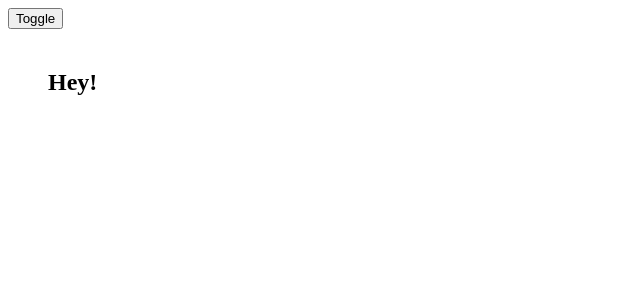
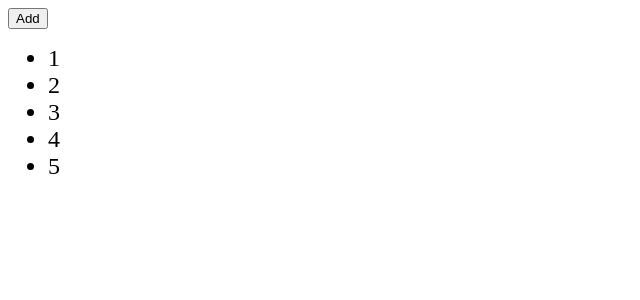
Before and after one commit to BarneyMayerson/07-animation, a Vue app: page / in a window 1280 px wide. Shown: the top 300 px of the page, without its empty margins (0-640 px from the left). Built offline with nearby package versions, Linux system fonts and the light colour scheme.

Commit message:
07-007 Animating a List (wip preparing a list)

```diff
--- a/src/App.vue
+++ b/src/App.vue
@@ -1,5 +1,5 @@
 <template>
-  <button type="button" @click="flag = !flag">Toggle</button>
+  <!-- <button type="button" @click="flag = !flag">Toggle</button> -->
 
   <!-- <Transition name="fade" mode="out-in">
     <h2 v-if="flag" key="main">Hello there...</h2>
@@ -10,7 +10,7 @@
     <h2 v-if="flag">Hey! You!</h2>
   </Transition> -->
 
-  <Transition
+  <!-- <Transition
     @before-enter="onBeforeEnter"
     @enter="onEnter"
     @after-enter="onAfterEnter"
@@ -21,7 +21,18 @@
     name="fade"
   >
     <h2 v-if="flag">Hey!</h2>
-  </Transition>
+  </Transition> -->
+
+  <button type="button" @click="addItem">Add</button>
+  <ul>
+    <li
+      v-for="(number, index) in numbers"
+      :key="number"
+      @click="removeItem(index)"
+    >
+      {{ number }}
+    </li>
+  </ul>
 </template>
 
 <script>
@@ -31,10 +42,21 @@
   data() {
     return {
       flag: true,
+      numbers: [1, 2, 3, 4, 5],
     }
   },
 
   methods: {
+    addItem() {
+      const num = Math.floor(Math.random() * 100 + 1);
+      const index = Math.floor(Math.random() * this.numbers.length);
+
+      this.numbers.splice(index, 0, num);
+    },
+    removeItem(index) {
+      this.numbers.splice(index, 1);
+    },
+
     onBeforeEnter(el) {
       console.log("on-before-enter fired", el);
     },
@@ -78,6 +100,10 @@
 </script>
 
 <style scoped>
+li {
+  font-size: 24px;
+  cursor: pointer;
+}
 
 h2 {
   width: 400px;
```
